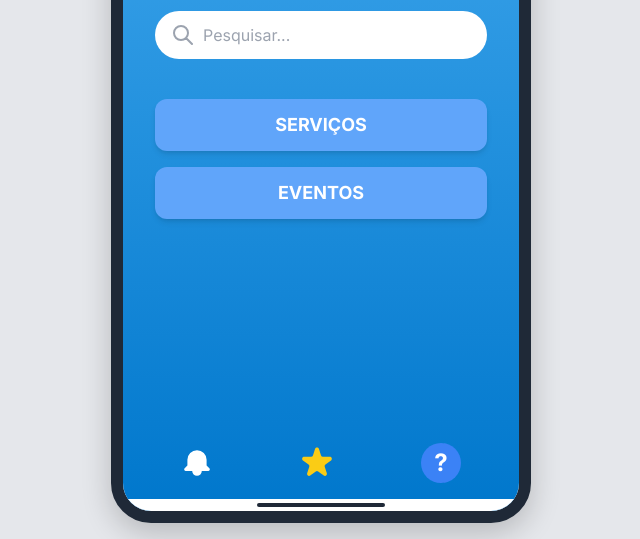
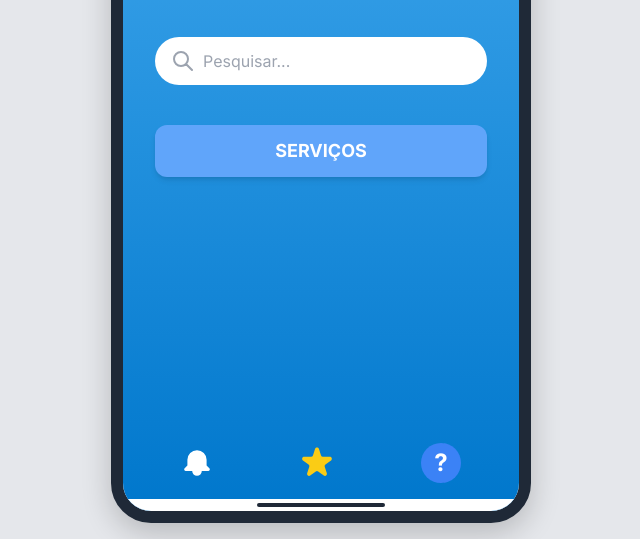
Before and after one commit to andrefelipedesantana/MVP-UFS-, a plain HTML site: page index.html in a window 1280 px wide. Shown: the part 389-928 px from the top of the page, without its empty margins (319-959 px from the left). Drawn offline with nearby package versions, Linux system fonts and the light colour scheme.

Commit message:
Update index.html

```diff
--- a/index.html
+++ b/index.html
@@ -62,7 +62,6 @@
                         <svg class="w-6 h-6 absolute left-4 top-1/2 -translate-y-1/2 text-gray-400" fill="none" stroke="currentColor" viewBox="0 0 24 24" xmlns="http://www.w3.org/2000/svg"><path stroke-linecap="round" stroke-linejoin="round" stroke-width="2" d="M21 21l-6-6m2-5a7 7 0 11-14 0 7 7 0 0114 0z"></path></svg>
                     </div>
                     <button onclick="navigateTo('services-screen')" class="bg-blue-400 hover:bg-blue-500 transition-colors text-white font-bold w-full py-3 rounded-xl text-lg shadow-md mb-4">SERVIÇOS</button>
-                    <button class="bg-blue-400 hover:bg-blue-500 transition-colors text-white font-bold w-full py-3 rounded-xl text-lg shadow-md">EVENTOS</button>
                 </div>
                 <div class="flex justify-around items-center p-4">
                     <button id="notification-btn" class="text-white">
```
